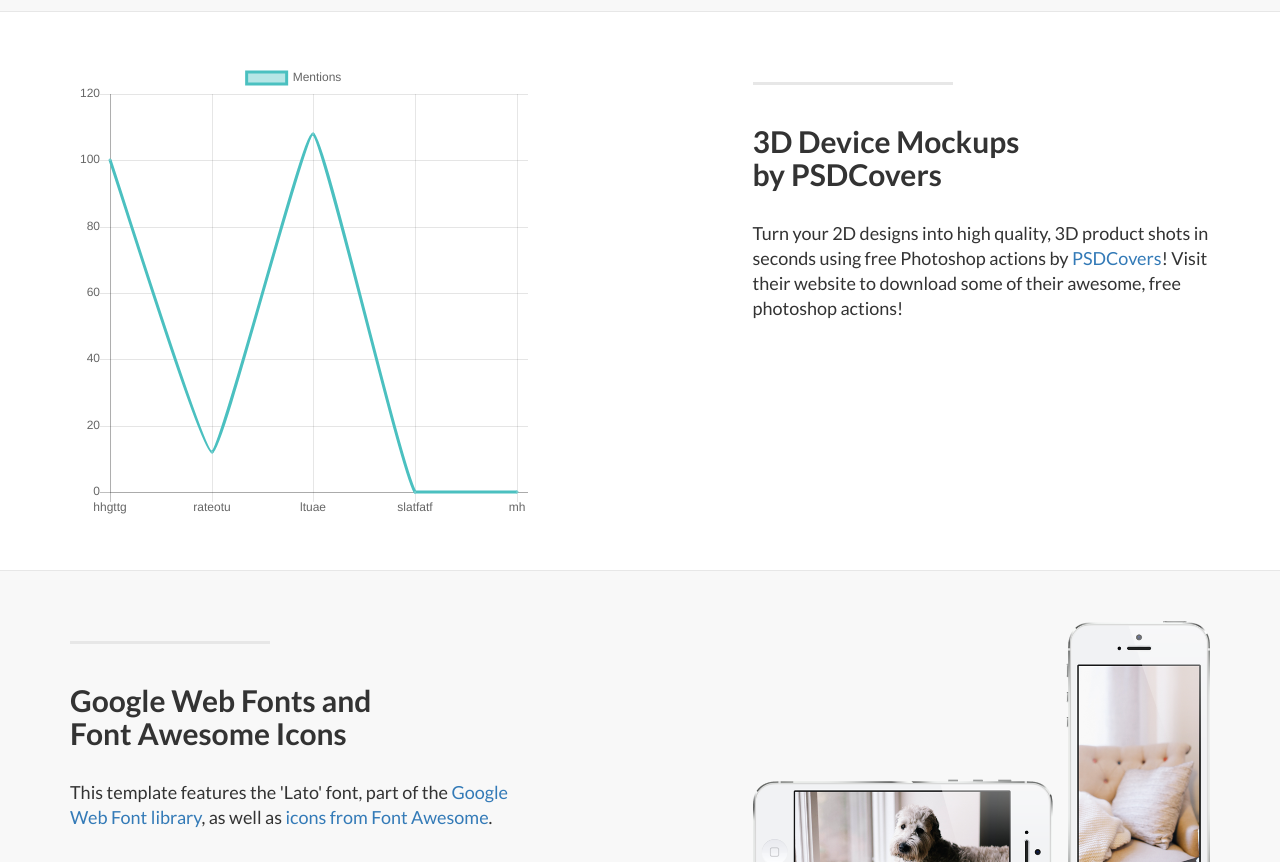
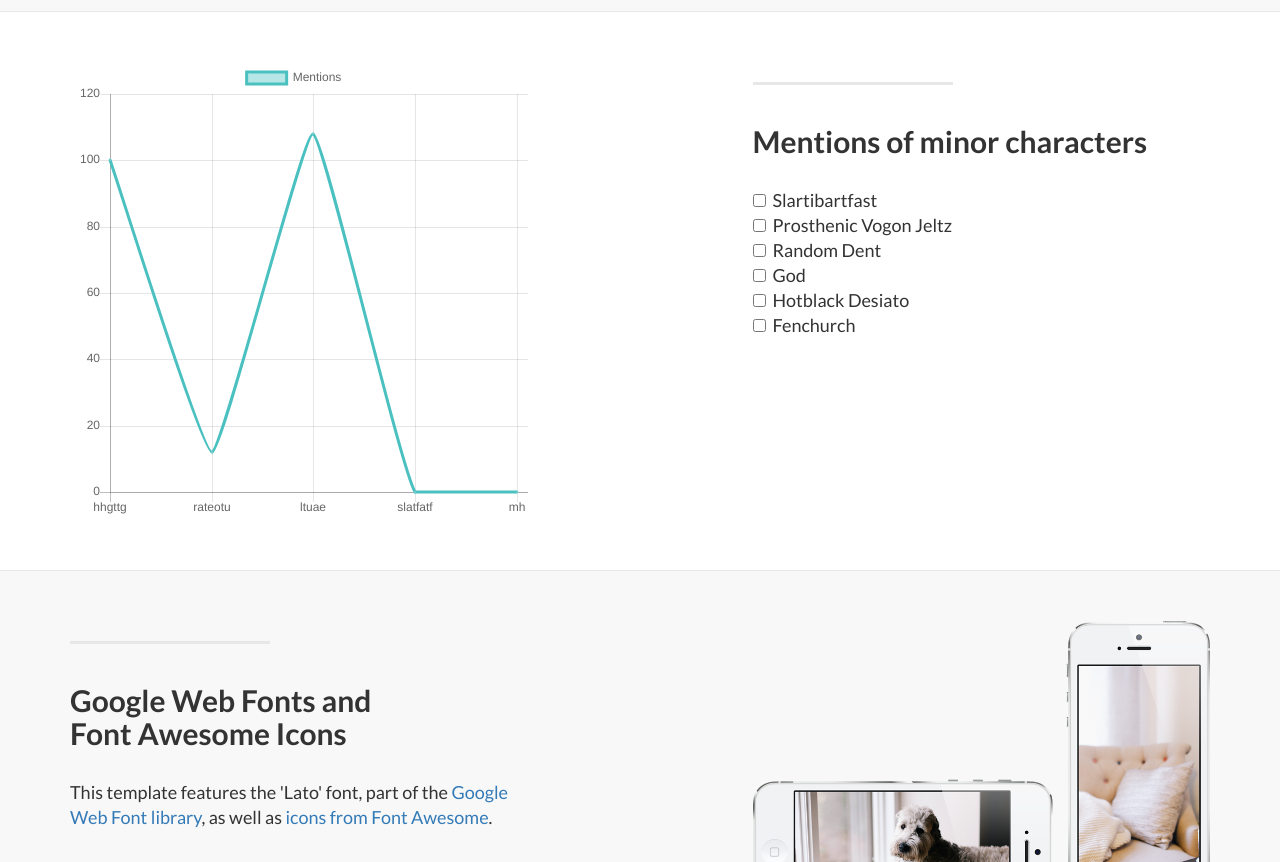
Before and after one commit to dehodson/hitchhikers-guide-analysis, a plain HTML site: page index.html in a window 1280 px wide. Shown: the part 1360-2222 px from the top of the page. Drawn offline with Linux system fonts and the light colour scheme.

Commit message:
Started work on capability for multiple character mentions

```diff
--- a/index.html
+++ b/index.html
@@ -141,8 +141,15 @@
                 <div class="col-lg-5 col-lg-offset-1 col-sm-push-6  col-sm-6">
                     <hr class="section-heading-spacer">
                     <div class="clearfix"></div>
-                    <h2 class="section-heading">3D Device Mockups<br>by PSDCovers</h2>
-                    <p class="lead">Turn your 2D designs into high quality, 3D product shots in seconds using free Photoshop actions by <a target="_blank" href="http://www.psdcovers.com/">PSDCovers</a>! Visit their website to download some of their awesome, free photoshop actions!</p>
+                    <h2 class="section-heading">Mentions of minor characters</h2>
+                    <p class="lead">
+                        <input type="checkbox" name="" value="" onchange="toggle('name');">&nbsp;&nbsp;Slartibartfast<br>
+                        <input type="checkbox" name="" value="" onchange="toggle('name');">&nbsp;&nbsp;Prosthenic Vogon Jeltz<br>
+                        <input type="checkbox" name="" value="" onchange="toggle('name');">&nbsp;&nbsp;Random Dent<br>
+                        <input type="checkbox" name="" value="" onchange="toggle('name');">&nbsp;&nbsp;God<br>
+                        <input type="checkbox" name="" value="" onchange="toggle('name');">&nbsp;&nbsp;Hotblack Desiato<br>
+                        <input type="checkbox" name="" value="" onchange="toggle('name');">&nbsp;&nbsp;Fenchurch<br>
+                    </p>
                 </div>
                 <div class="col-lg-5 col-sm-pull-6  col-sm-6">
                     <canvas id="canvas" width="300" height="300">
@@ -246,9 +253,7 @@
     <script src="js/Chart.js"></script>
 
     <script>
-        window.onload = function(){
-            var ctx = document.getElementById("canvas");
-            var myChart =  new Chart(ctx, {
+        config = {
             type: 'line',
             data: {
                 labels: ["hhgttg","rateotu","ltuae","slatfatf","mh"],
@@ -284,7 +289,24 @@
                     }
                 }
             }
-            });
+        };
+
+        function toggle(name){
+            newData = {
+                label: "My Second dataset",
+                fill: false,
+                backgroundColor: "rgb("+(Math.random * 255)+", "+(Math.random * 255)+", "+(Math.random * 255)+")",
+                borderColor: "rgb("+(Math.random * 255)+", "+(Math.random * 255)+", "+(Math.random * 255)+")",
+                data: [Math.random() * 100, Math.random() * 100, Math.random() * 100, Math.random() * 100, Math.random() * 100]
+            };
+
+            config.data.datasets.push(newData);
+            window.lineChart.update();
+        }
+
+        window.onload = function(){
+            var ctx = document.getElementById("canvas");
+            window.lineChart =  new Chart(ctx, config);
         };
     </script>
 
```
Lines whose indentation alone changed are shown as unchanged.
